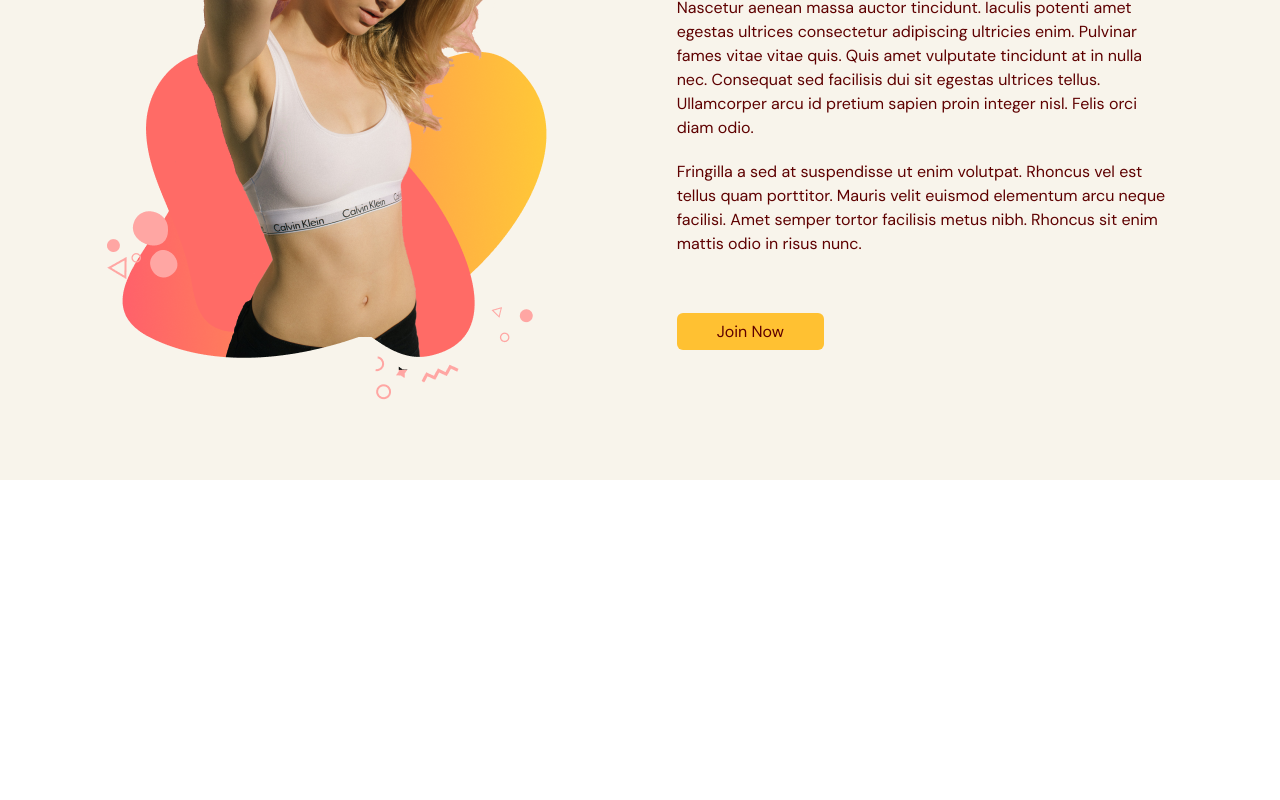
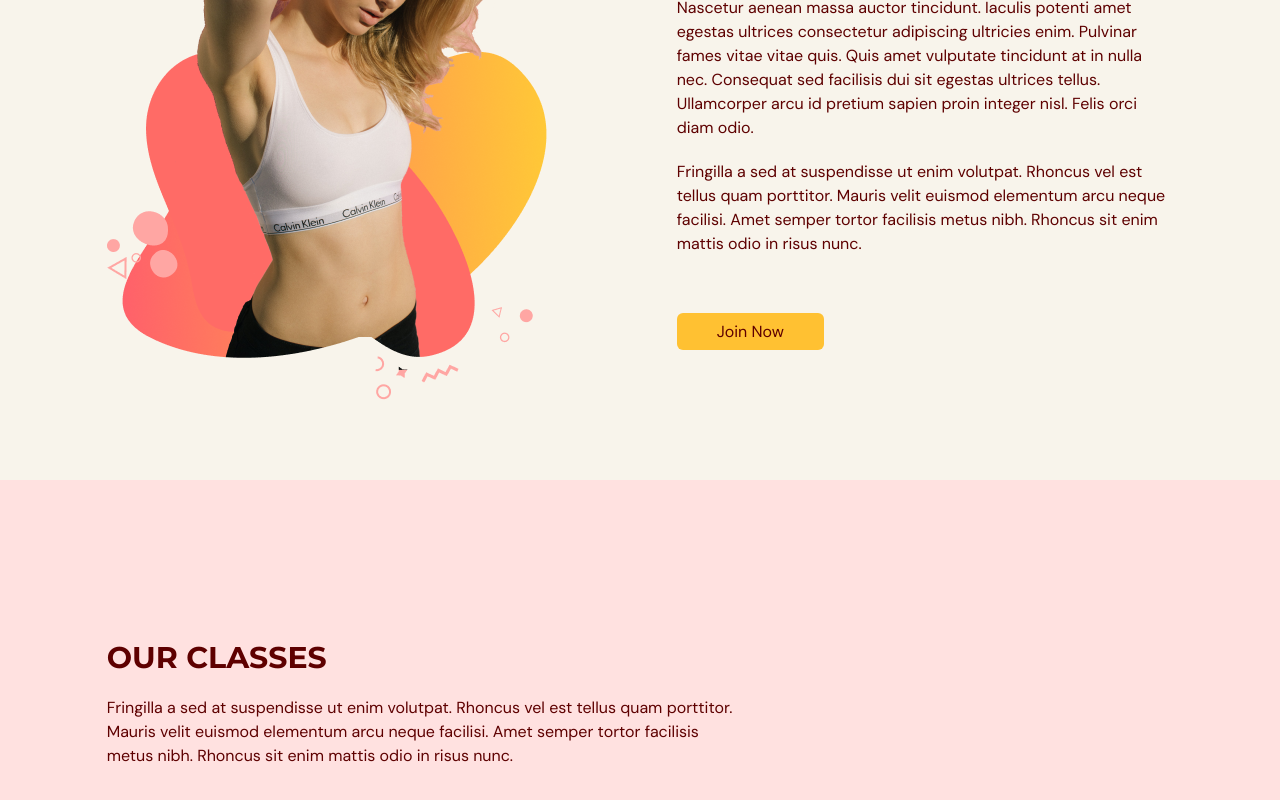
Before and after one commit to Sachin-RJ7/Gym-React-Typescript, a React (Vite) app: page / in a window 1280 px wide. Shown: the part 1598-2398 px from the top of the page. Before the commit the page ends 2078 px from the top, so only its background shows below. Built offline with nearby package versions, Linux system fonts and the light colour scheme.

Commit message:
our class section is done

```diff
--- a/src/App.tsx
+++ b/src/App.tsx
@@ -1,8 +1,11 @@
 import { useState, useEffect } from "react";
 import Navbar from "./components/Navbar/Navbar";
 import Home from "./components/Home/Home";
-import Benefits from "./components/Benefit/Benefits"
+import Benefits from "./components/Benefit/Benefits";
 import { SelectedPage } from "./shared/type";
+import OurClasses from "./components/OurClasses/OurClasses";
+import ContactUs from "./components/ContactUs/ContactUs";
+import Footer from "./components/Footer/Footer";
 
 const App = () => {
   const [selectedPage, setSelectedPage] = useState(SelectedPage.Home);
@@ -32,6 +35,7 @@
       />
       <Home setSelectedPage={setSelectedPage} />
       <Benefits setSelectedPage={setSelectedPage} />
+      <OurClasses setSelectedPage={setSelectedPage} />
     </div>
   );
 };
--- /dev/null
+++ b/src/components/OurClasses/OurClasses.tsx
@@ -0,0 +1,95 @@
+import { SelectedPage, ClassType } from "@/shared/type";
+import image1 from "@/assets/image1.png";
+import image2 from "@/assets/image2.png";
+import image3 from "@/assets/image3.png";
+import image4 from "@/assets/image4.png";
+import image5 from "@/assets/image5.png";
+import image6 from "@/assets/image6.png";
+import { motion } from "framer-motion";
+import HText from "@/shared/HText";
+import Class from "./Class";
+
+const classes: Array<ClassType> = [
+  {
+    name: "Weight Training Classes",
+    description:
+      "Lorem ipsum dolor sit amet, consectetur adipiscing elit, sed do eiusmod tempor incididunt ut labore et dolore magna aliqua. Ut enim ad minim veniam, quis nostrud exercitation ullamco laboris nisi ut aliquip ex ea commodo consequat.",
+    image: image1,
+  },
+  {
+    name: "Yoga Classes",
+    image: image2,
+  },
+  {
+    name: "Ab Core Classes",
+    description:
+      "Lorem ipsum dolor sit amet, consectetur adipiscing elit, sed do eiusmod tempor incididunt ut labore et dolore magna aliqua. Ut enim ad minim veniam, quis nostrud exercitation ullamco laboris nisi ut aliquip ex ea commodo consequat.",
+    image: image3,
+  },
+  {
+    name: "Adventure Classes",
+    description:
+      "Lorem ipsum dolor sit amet, consectetur adipiscing elit, sed do eiusmod tempor incididunt ut labore et dolore magna aliqua. Ut enim ad minim veniam, quis nostrud exercitation ullamco laboris nisi ut aliquip ex ea commodo consequat.",
+    image: image4,
+  },
+  {
+    name: "Fitness Classes",
+    image: image5,
+  },
+  {
+    name: "Training Classes",
+    description:
+      "Lorem ipsum dolor sit amet, consectetur adipiscing elit, sed do eiusmod tempor incididunt ut labore et dolore magna aliqua. Ut enim ad minim veniam, quis nostrud exercitation ullamco laboris nisi ut aliquip ex ea commodo consequat.",
+    image: image6,
+  },
+];
+
+type Props = {
+  setSelectedPage: (value: SelectedPage) => void;
+};
+
+const OurClasses = ({ setSelectedPage }: Props) => {
+  return (
+    <section id="ourclasses" className="w-full bg-primary-100 py-40">
+      <motion.div
+        onViewportEnter={() => setSelectedPage(SelectedPage.OurClasses)}
+      >
+        <motion.div
+          className="mx-auto w-5/6"
+          initial="hidden"
+          whileInView="visible"
+          viewport={{ once: true, amount: 0.5 }}
+          transition={{ duration: 0.5 }}
+          variants={{
+            hidden: { opacity: 0, x: -50 },
+            visible: { opacity: 1, x: 0 },
+          }}
+        >
+          <div className="md:w-3/5">
+            <HText>OUR CLASSES</HText>
+            <p className="py-5">
+              Fringilla a sed at suspendisse ut enim volutpat. Rhoncus vel est
+              tellus quam porttitor. Mauris velit euismod elementum arcu neque
+              facilisi. Amet semper tortor facilisis metus nibh. Rhoncus sit
+              enim mattis odio in risus nunc.
+            </p>
+          </div>
+        </motion.div>
+        <div className="mt-10 h-[353px] w-full overflow-x-auto overflow-y-hidden">
+          <ul className="w-[2800px] whitespace-nowrap">
+            {classes.map((item: ClassType, index) => (
+              <Class
+                key={`${item.name}-${index}`}
+                name={item.name}
+                description={item.description}
+                image={item.image}
+              />
+            ))}
+          </ul>
+        </div>
+      </motion.div>
+    </section>
+  );
+};
+
+export default OurClasses;
--- a/src/shared/type.ts
+++ b/src/shared/type.ts
@@ -10,3 +10,9 @@
     title: string;
     description: string;
 }
+
+export interface ClassType {
+    name: string;
+    description?: string;
+    image: string;
+}
```
